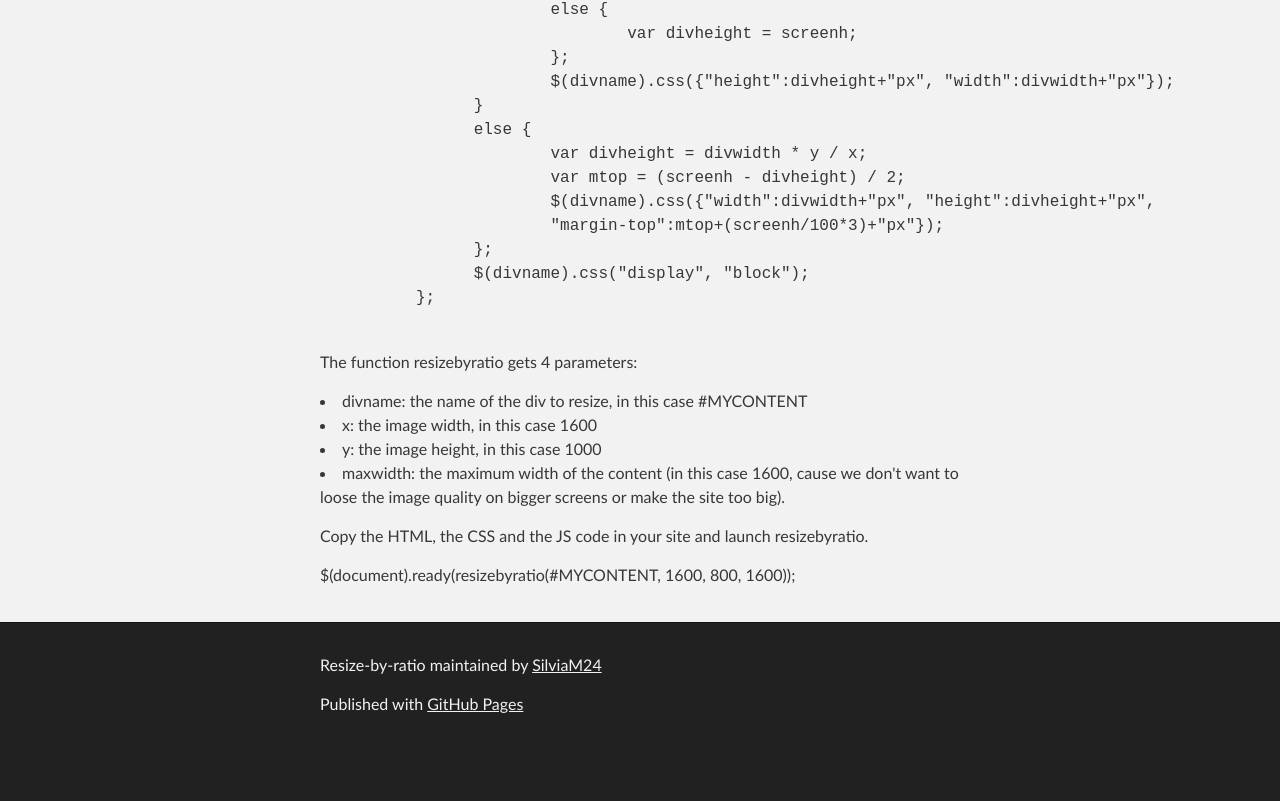
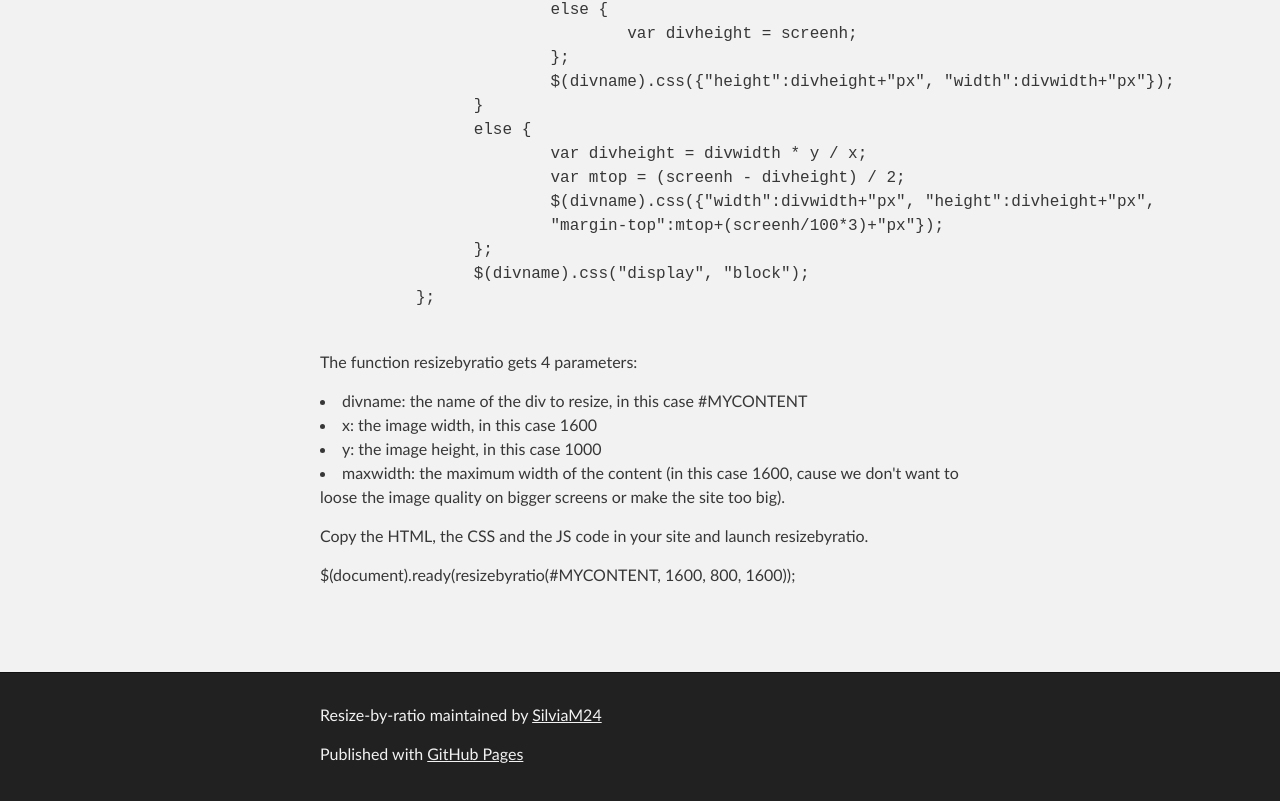
Before and after one commit to Ahmedfathyarafa/Resize-by-ratio, a plain HTML site: page index.html in a window 1280 px wide. Shown: the part 1928-2729 px from the top of the page. Before the commit the page ends 2679 px from the top, so only its background shows below. Drawn offline with Linux system fonts and the light colour scheme.

Commit message:
Update index.html

```diff
--- a/index.html
+++ b/index.html
@@ -116,13 +116,12 @@
 <li>divname: the name of the div to resize, in this case #MYCONTENT</li>
 <li>x: the image width, in this case 1600</li>
 <li>y: the image height, in this case 1000</li>
-<li>maxwidth: the maximum width of the content (in this case 1600, cause we don't want to loose the image quality on bigger screens or make the site too big).</p>
+<li>maxwidth: the maximum width of the content (in this case 1600, cause we don't want to loose the image quality on bigger screens or make the site too big).</li></p>
 
 <p>Copy the HTML, the CSS and the JS code in your site and launch resizebyratio.</p>
 
-<p>$(document).ready(resizebyratio(#MYCONTENT, 1600, 800, 1600));</p>
-<p>  </p>
-<p>  </p>
+<p style="padding-bottom: 50px">$(document).ready(resizebyratio(#MYCONTENT, 1600, 800, 1600));</p>
+
     </div>
 
     <!-- FOOTER  -->
```
